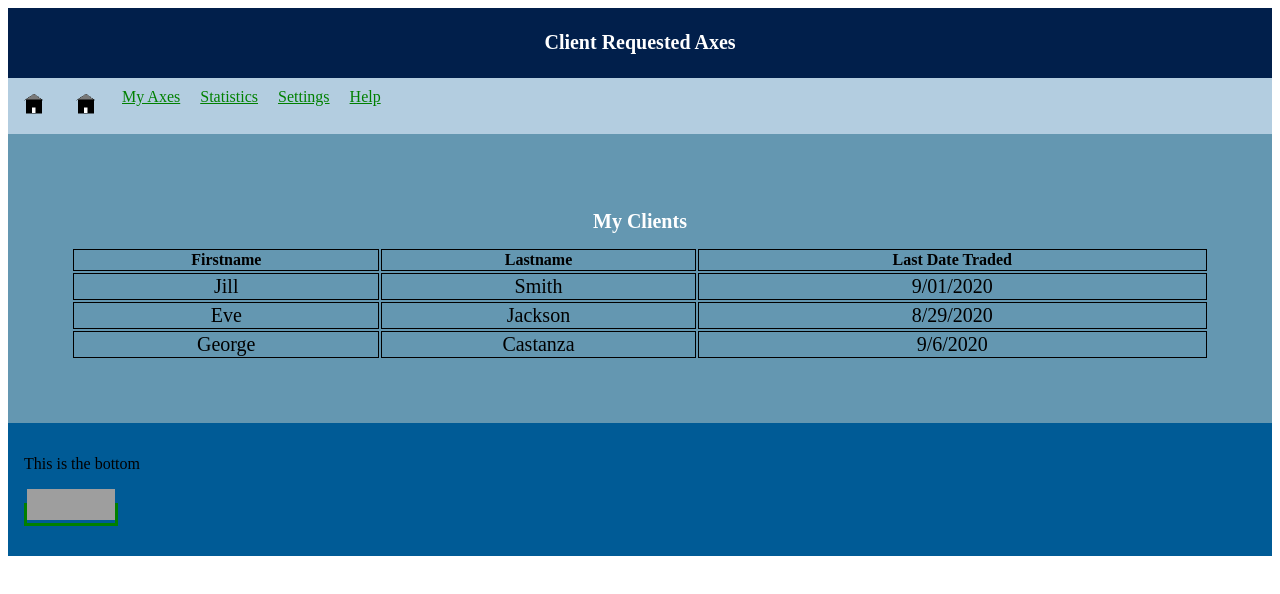
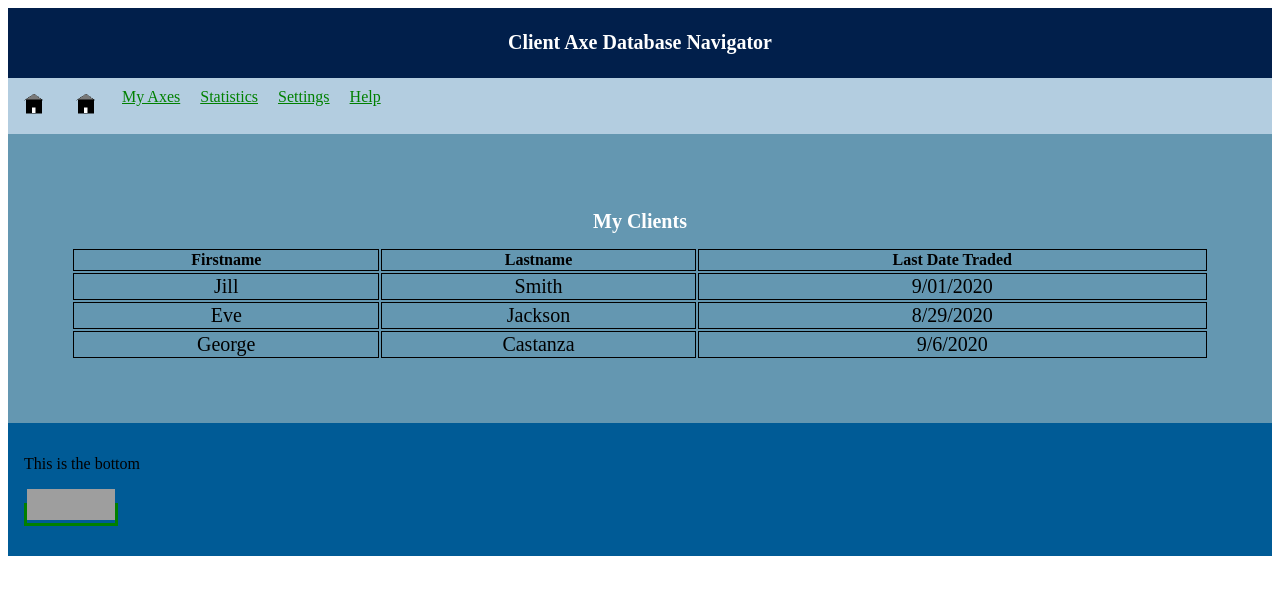
Before and after one commit to trevohearn/Bloomberg, a plain HTML site: page ClientAxes/myclients.html in a window 1280 px wide. Drawn offline with Linux system fonts and the light colour scheme; grey boxes are pictures that could not be loaded; files whose address does not match are found by name.

Commit message:
header name

```diff
--- a/ClientAxes/myclients.html
+++ b/ClientAxes/myclients.html
@@ -6,6 +6,7 @@
     <!-- JS -->
     <script type="text/javascript" src="assets/js/lib/jquery-3.5.1.min.js"></script>
     <!--
+    pssible min javascript resource packages
     <script type="text/javascript" src="js/lib/angulary.min.js"></script>
     <script type="text/javascript" src="js/lib/angular-resource.min.js"></script>
     <script type="text/javascript" src="js/lib/angulary-route.min.js"></script>
@@ -18,7 +19,7 @@
   <body>
     <!-- Header -->
     <div id='header'>
-      <h1>Client Requested Axes</h1>
+      <h1>Client Axe Database Navigator</h1>
     </div>
     <!-- Top Nav Bar -->
     <div id='topnav_container'>
```
